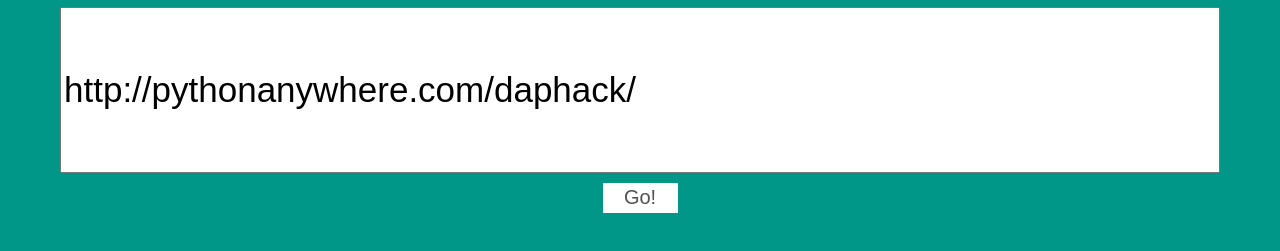
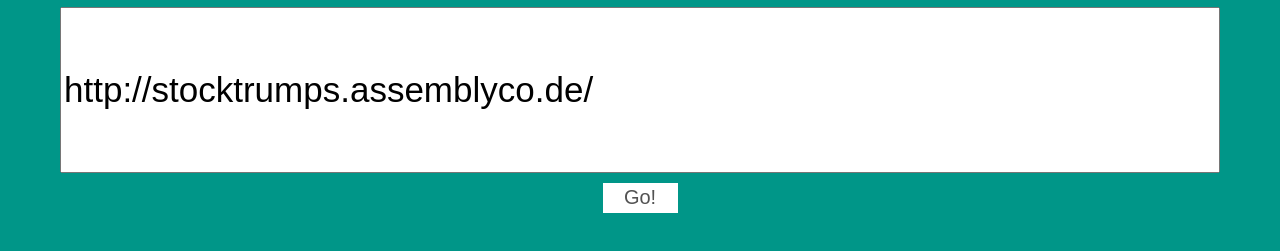
Before and after one commit to daphack/hacktheburgh15, a website: page client/index.html in a window 1280 px wide. Both pictures are taken after a click on the button "Play". Shown: the part 363-614 px from the top of the page. Drawn offline with Linux system fonts and the light colour scheme.

Commit message:
Changed URL

```diff
--- a/client/index.html
+++ b/client/index.html
@@ -20,7 +20,7 @@
             <img src="./images/loading.gif" width="54px" height="55px" />
             <span><span class="share-count">1</span> out of 8 players found</span>
             <h2 class="page-heading share-heading">Share This Url...</h2>
-            <input class="share-url" type="text" id="share-url" readonly value="http://pythonanywhere.com/daphack/" />
+            <input class="share-url" type="text" id="share-url" readonly value="http://stocktrumps.assemblyco.de/" />
             <button class="button share-button-go" disabled><span>Go!</span></button>
         </section>
 
```
